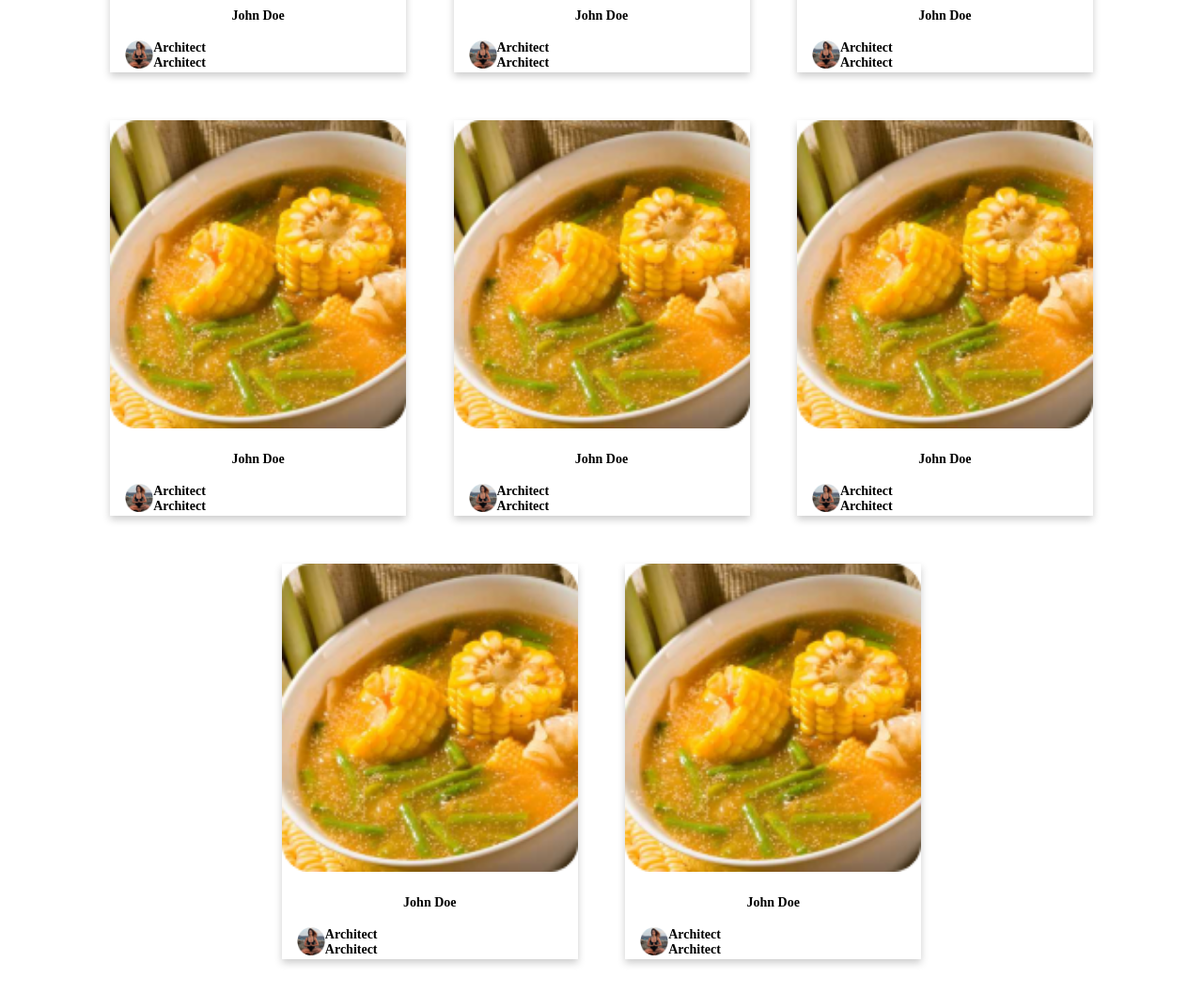
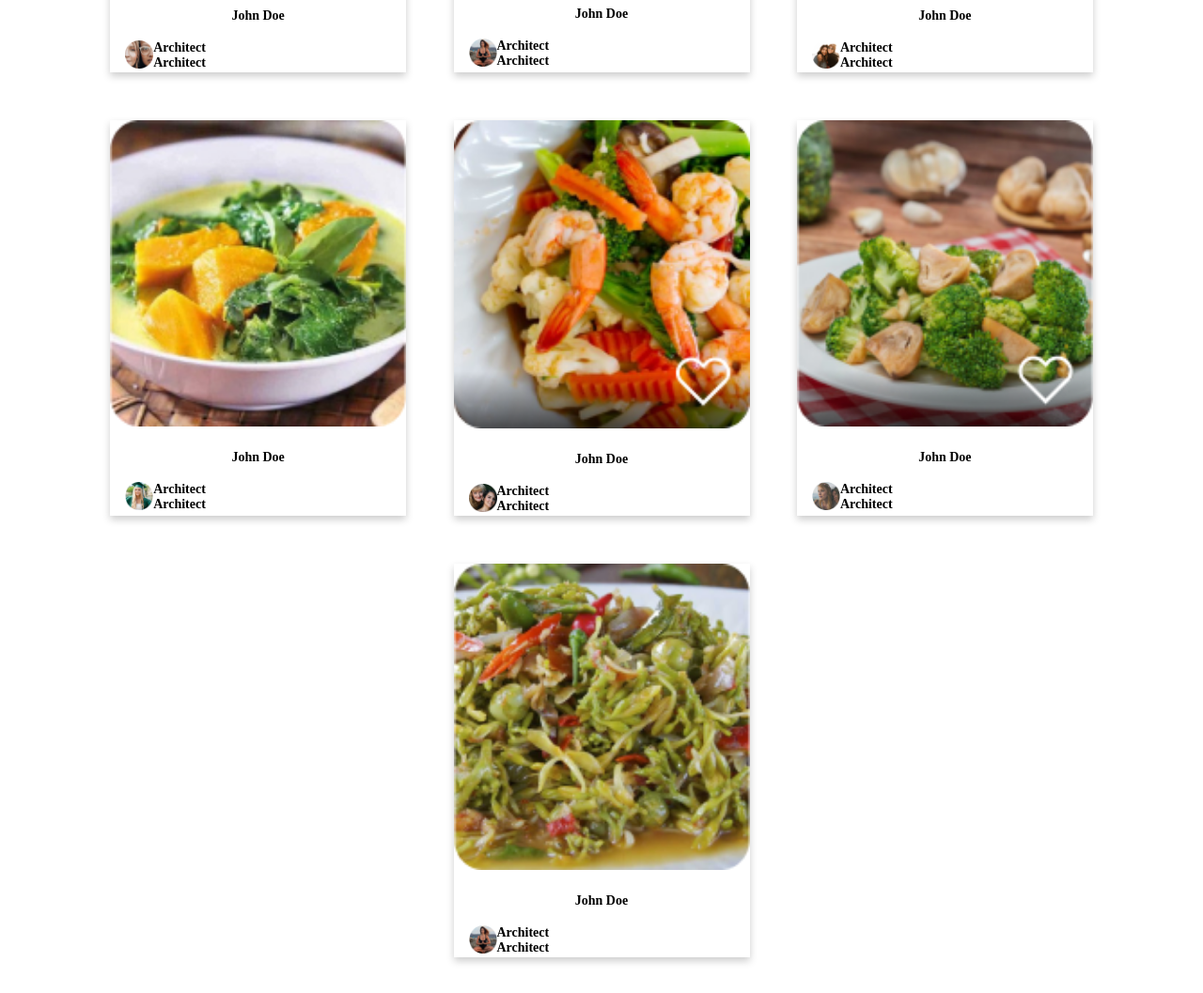
Before and after one commit to Saeed99Madi/Malika_Food_CA, a plain HTML site: page Malika/community.html in a window 1280 px wide. Shown: the part 740-1797 px from the top of the page at 94% size. Drawn offline with Linux system fonts and the light colour scheme.

Commit message:
add new bicturs Test release 2

```diff
--- a/Malika/community.html
+++ b/Malika/community.html
@@ -40,7 +40,7 @@
             <div class="title">
               <h4><b>John Doe</b></h4>
               <div class="owner">
-                <img class="avatar" src="./images/avatar.png" alt="Avatar" >
+                <img class="avatar" src="./images/avatar01.png" alt="Avatar" >
                 <div class="info">
                     <p class=>Architect</p>
                     <p class=>Architect</p>
@@ -49,7 +49,7 @@
             </div>
         </div>
         <div class="card">
-            <img src="./images/Card01.png" alt="Avatar" style="width:100%">
+            <img src="./images/Card02.png" alt="Avatar" style="width:100%">
             <div class="title">
               <h4><b>John Doe</b></h4>
               <div class="owner">
@@ -62,11 +62,11 @@
             </div>
         </div>
         <div class="card">
-            <img src="./images/Card01.png" alt="Avatar" style="width:100%">
+            <img src="./images/Card03.png" alt="Avatar" style="width:100%">
             <div class="title">
               <h4><b>John Doe</b></h4>
               <div class="owner">
-                <img class="avatar" src="./images/avatar.png" alt="Avatar" >
+                <img class="avatar" src="./images/avatar03.png" alt="Avatar" >
                 <div class="info">
                     <p class=>Architect</p>
                     <p class=>Architect</p>
@@ -75,11 +75,11 @@
             </div>
         </div>
         <div class="card">
-            <img src="./images/Card01.png" alt="Avatar" style="width:100%">
+            <img src="./images/Card04.png" alt="Avatar" style="width:100%">
             <div class="title">
               <h4><b>John Doe</b></h4>
               <div class="owner">
-                <img class="avatar" src="./images/avatar.png" alt="Avatar" >
+                <img class="avatar" src="./images/avatar04.png" alt="Avatar" >
                 <div class="info">
                     <p class=>Architect</p>
                     <p class=>Architect</p>
@@ -88,11 +88,11 @@
             </div>
         </div>
         <div class="card">
-            <img src="./images/Card01.png" alt="Avatar" style="width:100%">
+            <img src="./images/Card05.png" alt="Avatar" style="width:100%">
             <div class="title">
               <h4><b>John Doe</b></h4>
               <div class="owner">
-                <img class="avatar" src="./images/avatar.png" alt="Avatar" >
+                <img class="avatar" src="./images/avatar05.png" alt="Avatar" >
                 <div class="info">
                     <p class=>Architect</p>
                     <p class=>Architect</p>
@@ -101,11 +101,11 @@
             </div>
         </div>
         <div class="card">
-            <img src="./images/Card01.png" alt="Avatar" style="width:100%">
+            <img src="./images/Card06.png" alt="Avatar" style="width:100%">
             <div class="title">
               <h4><b>John Doe</b></h4>
               <div class="owner">
-                <img class="avatar" src="./images/avatar.png" alt="Avatar" >
+                <img class="avatar" src="./images/avatar06.png" alt="Avatar" >
                 <div class="info">
                     <p class=>Architect</p>
                     <p class=>Architect</p>
@@ -114,7 +114,7 @@
             </div>
         </div>
         <div class="card">
-            <img src="./images/Card01.png" alt="Avatar" style="width:100%">
+            <img src="./images/Card02.png" alt="Avatar" style="width:100%">
             <div class="title">
               <h4><b>John Doe</b></h4>
               <div class="owner">
@@ -127,19 +127,6 @@
             </div>
         </div>
 
-        <div class="card">
-            <img src="./images/Card01.png" alt="Avatar" style="width:100%">
-            <div class="title">
-              <h4><b>John Doe</b></h4>
-              <div class="owner">
-                <img class="avatar" src="./images/avatar.png" alt="Avatar" >
-                <div class="info">
-                    <p class=>Architect</p>
-                    <p class=>Architect</p>
-                </div>
-              </div>
-            </div>
-        </div>
 
     </section>
     <footer class="community-footer">
--- a/Malika/comunity.css
+++ b/Malika/comunity.css
@@ -50,8 +50,6 @@ a {
 .avatar {
   width: 30px;
   height: 30px;
-}
-.info {
 }
 p {
   margin: 0;
```
Also changed, not shown: Malika/images/Avatar01.png (added), Malika/images/Avatar02.jpg (added), Malika/images/Avatar03.jpg (added), Malika/images/Avatar03.png (added), Malika/images/Avatar04.png (added), Malika/images/Avatar05.png (added), Malika/images/Avatar06.png (added), Malika/images/Card03.png (added), Malika/images/Card05.png (added), Malika/images/card.5.jpg (added), Malika/images/card02.png (added), Malika/images/card04.png (added), Malika/images/card06.png (added).
